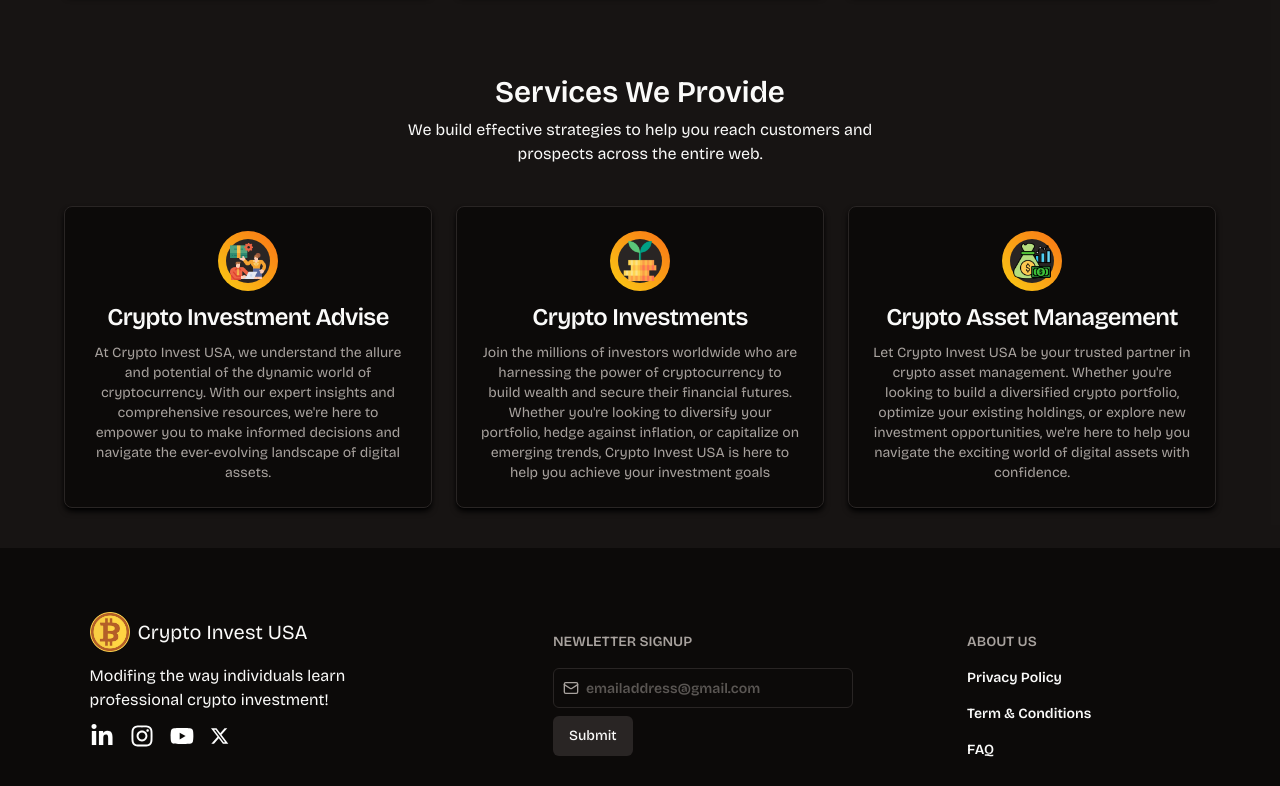
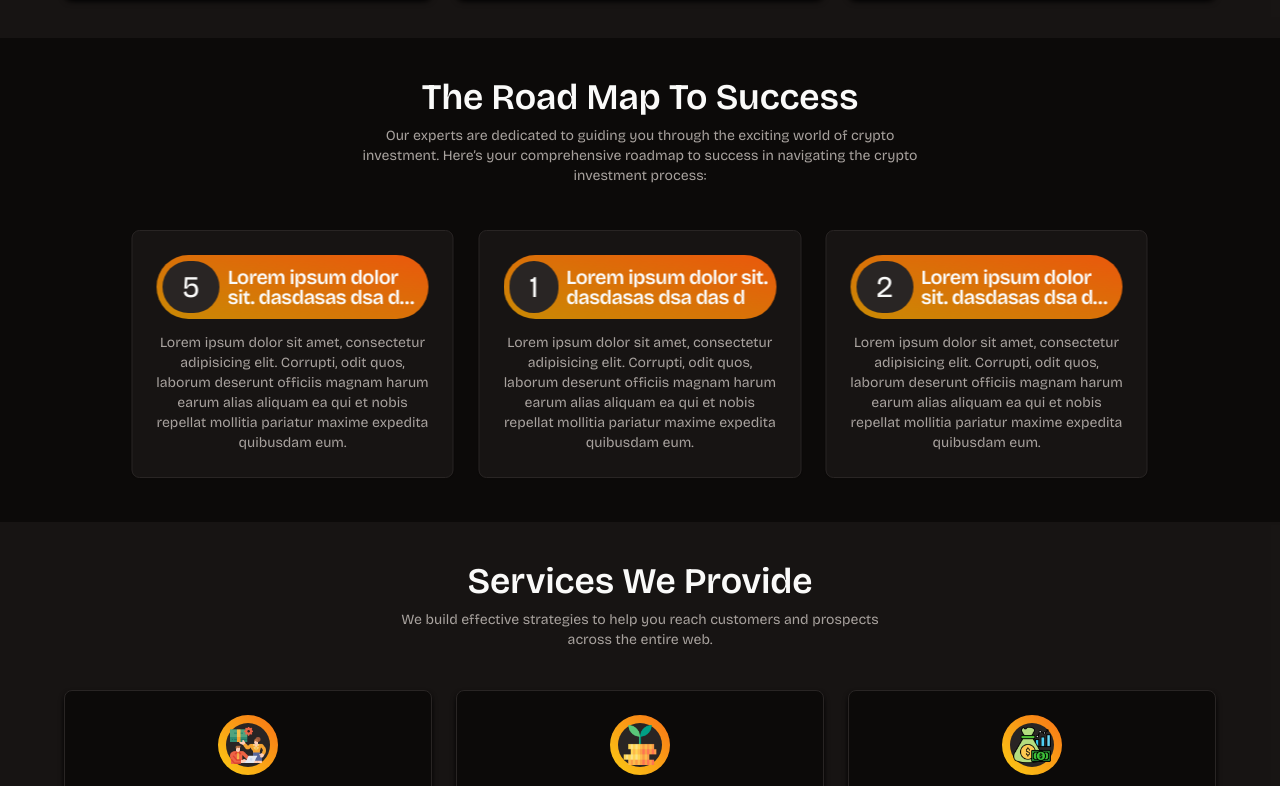
Before and after one commit to devpro193/crypto-invest-usa, a Next.js app: page / in a window 1280 px wide. Shown: the part 1254-2040 px from the top of the page. Built offline with nearby package versions, Linux system fonts and the light colour scheme.

Commit message:
add: carousel

```diff
--- a/package.json
+++ b/package.json
@@ -15,6 +15,7 @@
     "@radix-ui/react-slot": "^1.0.2",
     "class-variance-authority": "^0.7.0",
     "clsx": "^2.1.1",
+    "embla-carousel-react": "^8.0.4",
     "lucide-react": "^0.378.0",
     "next": "14.1.0",
     "react": "^18",
--- a/src/app/page.tsx
+++ b/src/app/page.tsx
@@ -1,5 +1,6 @@
 import Hero from "@/components/hero";
 import InvestTray from "@/components/invest-tray";
+import Roadmap from "@/components/roadmap";
 import Services from "@/components/services";
 
 export default function Home() {
@@ -10,8 +11,9 @@
         desc="Experience the Potential of Crypto Investments and Take Control of Your Investments with Crypto Invest USA!"
         heroImage="https://images.unsplash.com/photo-1576520804567-b88e5dade12d?q=80&w=1887&auto=format&fit=crop&ixlib=rb-4.0.3&ixid=M3wxMjA3fDB8MHxwaG90by1wYWdlfHx8fGVufDB8fHx8fA%3D%3D"
       />
-      <main className="flex min-h-[calc(100vh_-_theme(spacing.16))] flex-1 flex-col max-md:gap-4 bg-muted/40">
+      <main className="flex min-h-[calc(100vh_-_theme(spacing.16))] flex-1 flex-col max-md:gap-4 bg-muted/40 py-2">
         <InvestTray />
+        <Roadmap />
         <Services />
       </main>
     </div>
--- a/src/components/footer.tsx
+++ b/src/components/footer.tsx
@@ -36,7 +36,7 @@
   };
 
   return (
-    <footer className="bg-footer w-full">
+    <footer className="bg-footer w-full border-t border-border">
       <div
         className={`flex max-lg:flex-col items-start p-[4rem_min(6.25rem,_7%)] max-w-[90rem] mx-auto gap-4`}
       >
--- a/src/components/invest-tray.tsx
+++ b/src/components/invest-tray.tsx
@@ -48,10 +48,10 @@
 
   return (
     <div className="p-4 md:p-10">
-      <div className="mx-auto grid w-full max-w-6xl gap-10">
-        <h1 className="text-3xl mx-auto text-center font-semibold">
+      <div className="mx-auto grid w-full max-w-6xl gap-8">
+        <h2 className="text-4xl max-sm:text-3xl mx-auto text-center font-semibold px-9">
           Why Invest in Crypto with Us?
-        </h1>
+        </h2>
         <div className="mx-auto grid w-full max-w-6xl items-start gap-6">
           <div className="grid md:grid-cols-2 lg:grid-cols-3 gap-6">
             {cards.map(({ title, description, image }, i) => (
--- /dev/null
+++ b/src/components/roadmap.tsx
@@ -0,0 +1,83 @@
+"use client";
+
+import {
+  Card,
+  CardContent,
+  CardDescription,
+  CardHeader,
+  CardTitle,
+} from "@/components/ui/card";
+import Image from "next/image";
+
+import {
+  Carousel,
+  CarouselContent,
+  CarouselItem,
+  CarouselNext,
+  CarouselPrevious,
+} from "@/components/ui/carousel";
+
+export default function Roadmap() {
+  return (
+    <div className="bg-background p-4 md:p-10">
+      <div className="mx-auto flex flex-col w-full max-w-6xl gap-10">
+        <div className="grid gap-2 mx-auto text-center max-w-xl">
+          <h2 className="text-4xl max-sm:text-3xl font-semibold">
+            The Road Map To Success
+          </h2>
+          <p className="text-sm text-muted-foreground">
+            Our experts are dedicated to guiding you through the exciting world
+            of crypto investment. Here’s your comprehensive roadmap to success
+            in navigating the crypto investment process:
+          </p>
+        </div>
+        <div className="mx-auto w-full max-w-xl sm:max-w-5xl gap-6">
+          {/* Slider */}
+          <Carousel
+            opts={{
+              align: "center",
+              loop: true,
+            }}
+            className="w-full mx-auto"
+          >
+            <CarouselContent>
+              {Array.from({ length: 5 }).map((_, index) => (
+                <CarouselItem
+                  key={index}
+                  className="max-sm:basis-4/5 basis-1/3"
+                >
+                  <div className="p-1">
+                    <Card className="bg-muted/40">
+                      <CardHeader className="flex gap-2 items-center">
+                        <div className="p-1.5 bg-gradient-to-tr from-yellow-600 to-orange-600 backdrop-blur-sm rounded-full flex items-center gap-2 shrink-0 max-w-72 mx-auto">
+                          <div className="p-5 py-2 rounded-full text-3xl bg-muted flex-auto shrink-0 grow">
+                            {index + 1}
+                          </div>
+                          <CardTitle className="line-clamp-2 text-xl leading-5">
+                            {"Lorem ipsum dolor sit. dasdasas dsa das d"}
+                          </CardTitle>
+                        </div>
+                        <CardDescription className="text-center">
+                          Lorem ipsum dolor sit amet, consectetur adipisicing
+                          elit. Corrupti, odit quos, laborum deserunt officiis
+                          magnam harum earum alias aliquam ea qui et nobis
+                          repellat mollitia pariatur maxime expedita quibusdam
+                          eum.
+                        </CardDescription>
+                      </CardHeader>
+                      {/* <CardContent className="flex items-center justify-center p-6">
+                        <span className="text-3xl font-semibold">
+                          {index + 1}
+                        </span>
+                      </CardContent> */}
+                    </Card>
+                  </div>
+                </CarouselItem>
+              ))}
+            </CarouselContent>
+          </Carousel>
+        </div>
+      </div>
+    </div>
+  );
+}
--- a/src/components/services.tsx
+++ b/src/components/services.tsx
@@ -32,8 +32,10 @@
     <div className="p-4 md:p-10">
       <div className="mx-auto grid w-full max-w-6xl gap-10">
         <div className="grid gap-2 mx-auto text-center max-w-lg">
-          <h1 className="text-3xl font-semibold">Services We Provide</h1>
-          <p>
+          <h2 className="text-4xl max-sm:text-3xl font-semibold">
+            Services We Provide
+          </h2>
+          <p className="text-sm text-muted-foreground">
             We build effective strategies to help you reach customers and
             prospects across the entire web.
           </p>
--- /dev/null
+++ b/src/components/ui/carousel.tsx
@@ -0,0 +1,262 @@
+"use client"
+
+import * as React from "react"
+import useEmblaCarousel, {
+  type UseEmblaCarouselType,
+} from "embla-carousel-react"
+import { ArrowLeft, ArrowRight } from "lucide-react"
+
+import { cn } from "@/lib/utils"
+import { Button } from "@/components/ui/button"
+
+type CarouselApi = UseEmblaCarouselType[1]
+type UseCarouselParameters = Parameters<typeof useEmblaCarousel>
+type CarouselOptions = UseCarouselParameters[0]
+type CarouselPlugin = UseCarouselParameters[1]
+
+type CarouselProps = {
+  opts?: CarouselOptions
+  plugins?: CarouselPlugin
+  orientation?: "horizontal" | "vertical"
+  setApi?: (api: CarouselApi) => void
+}
+
+type CarouselContextProps = {
+  carouselRef: ReturnType<typeof useEmblaCarousel>[0]
+  api: ReturnType<typeof useEmblaCarousel>[1]
+  scrollPrev: () => void
+  scrollNext: () => void
+  canScrollPrev: boolean
+  canScrollNext: boolean
+} & CarouselProps
+
+const CarouselContext = React.createContext<CarouselContextProps | null>(null)
+
+function useCarousel() {
+  const context = React.useContext(CarouselContext)
+
+  if (!context) {
+    throw new Error("useCarousel must be used within a <Carousel />")
+  }
+
+  return context
+}
+
+const Carousel = React.forwardRef<
+  HTMLDivElement,
+  React.HTMLAttributes<HTMLDivElement> & CarouselProps
+>(
+  (
+    {
+      orientation = "horizontal",
+      opts,
+      setApi,
+      plugins,
+      className,
+      children,
+      ...props
+    },
+    ref
+  ) => {
+    const [carouselRef, api] = useEmblaCarousel(
+      {
+        ...opts,
+        axis: orientation === "horizontal" ? "x" : "y",
+      },
+      plugins
+    )
+    const [canScrollPrev, setCanScrollPrev] = React.useState(false)
+    const [canScrollNext, setCanScrollNext] = React.useState(false)
+
+    const onSelect = React.useCallback((api: CarouselApi) => {
+      if (!api) {
+        return
+      }
+
+      setCanScrollPrev(api.canScrollPrev())
+      setCanScrollNext(api.canScrollNext())
+    }, [])
+
+    const scrollPrev = React.useCallback(() => {
+      api?.scrollPrev()
+    }, [api])
+
+    const scrollNext = React.useCallback(() => {
+      api?.scrollNext()
+    }, [api])
+
+    const handleKeyDown = React.useCallback(
+      (event: React.KeyboardEvent<HTMLDivElement>) => {
+        if (event.key === "ArrowLeft") {
+          event.preventDefault()
+          scrollPrev()
+        } else if (event.key === "ArrowRight") {
+          event.preventDefault()
+          scrollNext()
+        }
+      },
+      [scrollPrev, scrollNext]
+    )
+
+    React.useEffect(() => {
+      if (!api || !setApi) {
+        return
+      }
+
+      setApi(api)
+    }, [api, setApi])
+
+    React.useEffect(() => {
+      if (!api) {
+        return
+      }
+
+      onSelect(api)
+      api.on("reInit", onSelect)
+      api.on("select", onSelect)
+
+      return () => {
+        api?.off("select", onSelect)
+      }
+    }, [api, onSelect])
+
+    return (
+      <CarouselContext.Provider
+        value={{
+          carouselRef,
+          api: api,
+          opts,
+          orientation:
+            orientation || (opts?.axis === "y" ? "vertical" : "horizontal"),
+          scrollPrev,
+          scrollNext,
+          canScrollPrev,
+          canScrollNext,
+        }}
+      >
+        <div
+          ref={ref}
+          onKeyDownCapture={handleKeyDown}
+          className={cn("relative", className)}
+          role="region"
+          aria-roledescription="carousel"
+          {...props}
+        >
+          {children}
+        </div>
+      </CarouselContext.Provider>
+    )
+  }
+)
+Carousel.displayName = "Carousel"
+
+const CarouselContent = React.forwardRef<
+  HTMLDivElement,
+  React.HTMLAttributes<HTMLDivElement>
+>(({ className, ...props }, ref) => {
+  const { carouselRef, orientation } = useCarousel()
+
+  return (
+    <div ref={carouselRef} className="overflow-hidden">
+      <div
+        ref={ref}
+        className={cn(
+          "flex",
+          orientation === "horizontal" ? "-ml-4" : "-mt-4 flex-col",
+          className
+        )}
+        {...props}
+      />
+    </div>
+  )
+})
+CarouselContent.displayName = "CarouselContent"
+
+const CarouselItem = React.forwardRef<
+  HTMLDivElement,
+  React.HTMLAttributes<HTMLDivElement>
+>(({ className, ...props }, ref) => {
+  const { orientation } = useCarousel()
+
+  return (
+    <div
+      ref={ref}
+      role="group"
+      aria-roledescription="slide"
+      className={cn(
+        "min-w-0 shrink-0 grow-0 basis-full",
+        orientation === "horizontal" ? "pl-4" : "pt-4",
+        className
+      )}
+      {...props}
+    />
+  )
+})
+CarouselItem.displayName = "CarouselItem"
+
+const CarouselPrevious = React.forwardRef<
+  HTMLButtonElement,
+  React.ComponentProps<typeof Button>
+>(({ className, variant = "outline", size = "icon", ...props }, ref) => {
+  const { orientation, scrollPrev, canScrollPrev } = useCarousel()
+
+  return (
+    <Button
+      ref={ref}
+      variant={variant}
+      size={size}
+      className={cn(
+        "absolute  h-8 w-8 rounded-full",
+        orientation === "horizontal"
+          ? "-left-12 top-1/2 -translate-y-1/2"
+          : "-top-12 left-1/2 -translate-x-1/2 rotate-90",
+        className
+      )}
+      disabled={!canScrollPrev}
+      onClick={scrollPrev}
+      {...props}
+    >
+      <ArrowLeft className="h-4 w-4" />
+      <span className="sr-only">Previous slide</span>
+    </Button>
+  )
+})
+CarouselPrevious.displayName = "CarouselPrevious"
+
+const CarouselNext = React.forwardRef<
+  HTMLButtonElement,
+  React.ComponentProps<typeof Button>
+>(({ className, variant = "outline", size = "icon", ...props }, ref) => {
+  const { orientation, scrollNext, canScrollNext } = useCarousel()
+
+  return (
+    <Button
+      ref={ref}
+      variant={variant}
+      size={size}
+      className={cn(
+        "absolute h-8 w-8 rounded-full",
+        orientation === "horizontal"
+          ? "-right-12 top-1/2 -translate-y-1/2"
+          : "-bottom-12 left-1/2 -translate-x-1/2 rotate-90",
+        className
+      )}
+      disabled={!canScrollNext}
+      onClick={scrollNext}
+      {...props}
+    >
+      <ArrowRight className="h-4 w-4" />
+      <span className="sr-only">Next slide</span>
+    </Button>
+  )
+})
+CarouselNext.displayName = "CarouselNext"
+
+export {
+  type CarouselApi,
+  Carousel,
+  CarouselContent,
+  CarouselItem,
+  CarouselPrevious,
+  CarouselNext,
+}
```
Also changed, not shown: 1 other file (tests, documents, lock files or other folders).
